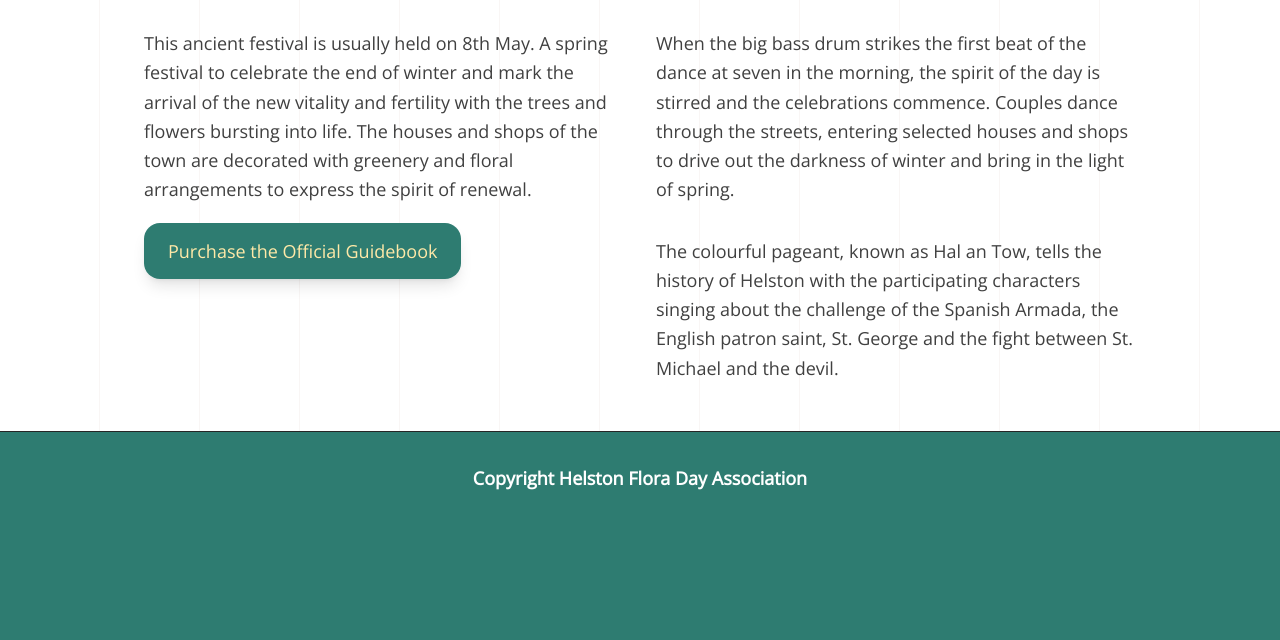
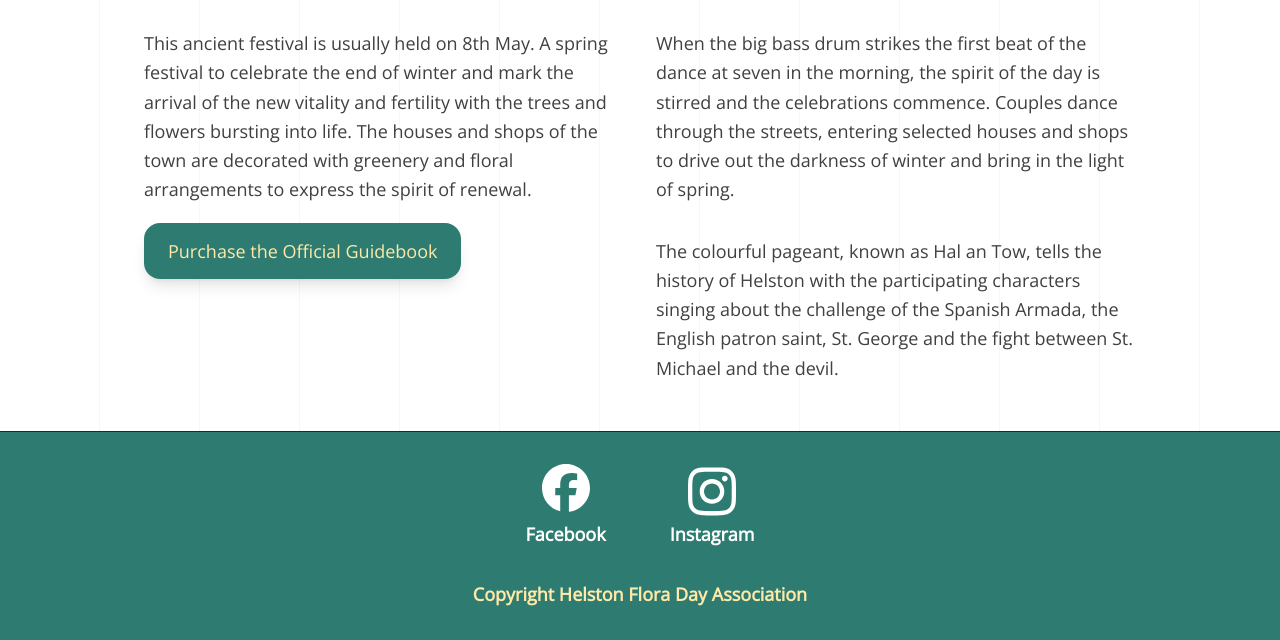
Before and after one commit to will-stone/helstonfloraday, an Astro site: page / in a window 1280 px wide. Shown: the part 937-1577 px from the top of the page. Before the commit the page ends 1461 px from the top, so only its background shows below. Built offline with nearby package versions, Linux system fonts and the light colour scheme; Astro itself is replaced by a stand-in of ours.

Commit message:
Add social links to footer

```diff
--- a/src/components/facebook-icon.astro
+++ b/src/components/facebook-icon.astro
@@ -1,6 +1,7 @@
 <svg xmlns="http://www.w3.org/2000/svg" viewBox="0 0 512 512"
   ><!--!Font Awesome Free 6.6.0 by @fontawesome - https://fontawesome.com License - https://fontawesome.com/license/free Copyright 2024 Fonticons, Inc.-->
   <path
+    fill="currentColor"
     d="M512 256C512 114.6 397.4 0 256 0S0 114.6 0 256C0 376 82.7 476.8 194.2 504.5V334.2H141.4V256h52.8V222.3c0-87.1 39.4-127.5 125-127.5c16.2 0 44.2 3.2 55.7 6.4V172c-6-.6-16.5-1-29.6-1c-42 0-58.2 15.9-58.2 57.2V256h83.6l-14.4 78.2H287V510.1C413.8 494.8 512 386.9 512 256h0z"
   ></path></svg
 >
--- /dev/null
+++ b/src/components/instagram-icon.astro
@@ -0,0 +1,7 @@
+<svg xmlns="http://www.w3.org/2000/svg" viewBox="0 0 448 512"
+  ><!--!Font Awesome Free 6.6.0 by @fontawesome - https://fontawesome.com License - https://fontawesome.com/license/free Copyright 2024 Fonticons, Inc.-->
+  <path
+    fill="currentColor"
+    d="M224.1 141c-63.6 0-114.9 51.3-114.9 114.9s51.3 114.9 114.9 114.9S339 319.5 339 255.9 287.7 141 224.1 141zm0 189.6c-41.1 0-74.7-33.5-74.7-74.7s33.5-74.7 74.7-74.7 74.7 33.5 74.7 74.7-33.6 74.7-74.7 74.7zm146.4-194.3c0 14.9-12 26.8-26.8 26.8-14.9 0-26.8-12-26.8-26.8s12-26.8 26.8-26.8 26.8 12 26.8 26.8zm76.1 27.2c-1.7-35.9-9.9-67.7-36.2-93.9-26.2-26.2-58-34.4-93.9-36.2-37-2.1-147.9-2.1-184.9 0-35.8 1.7-67.6 9.9-93.9 36.1s-34.4 58-36.2 93.9c-2.1 37-2.1 147.9 0 184.9 1.7 35.9 9.9 67.7 36.2 93.9s58 34.4 93.9 36.2c37 2.1 147.9 2.1 184.9 0 35.9-1.7 67.7-9.9 93.9-36.2 26.2-26.2 34.4-58 36.2-93.9 2.1-37 2.1-147.8 0-184.8zM398.8 388c-7.8 19.6-22.9 34.7-42.6 42.6-29.5 11.7-99.5 9-132.1 9s-102.7 2.6-132.1-9c-19.6-7.8-34.7-22.9-42.6-42.6-11.7-29.5-9-99.5-9-132.1s-2.6-102.7 9-132.1c7.8-19.6 22.9-34.7 42.6-42.6 29.5-11.7 99.5-9 132.1-9s102.7-2.6 132.1 9c19.6 7.8 34.7 22.9 42.6 42.6 11.7 29.5 9 99.5 9 132.1s2.7 102.7-9 132.1z"
+  ></path></svg
+>
--- a/src/components/layout.astro
+++ b/src/components/layout.astro
@@ -2,6 +2,8 @@
 import '@fontsource/oswald'
 import '@fontsource/open-sans'
 import Header from '../components/header.astro'
+import FacebookIcon from './facebook-icon.astro'
+import InstagramIcon from './instagram-icon.astro'
 
 const { title: pageTitle } = Astro.props
 
@@ -35,7 +37,27 @@
 
     <footer class="border-t border-neutral-800 bg-primary py-8">
       <div class="container text-center font-bold text-white">
-        Copyright Helston Flora Day Association
+        <div class="flex justify-center gap-16">
+          <a
+            class="flex flex-col items-center gap-2 hover:text-secondary"
+            target="_blank"
+            href="https://www.facebook.com/Helstonfloradayassociation/"
+          >
+            <span class="block size-12"><FacebookIcon /></span>
+            <span>Facebook</span>
+          </a>
+          <a
+            class="flex flex-col items-center gap-2 hover:text-secondary"
+            target="_blank"
+            href="https://www.facebook.com/Helstonfloradayassociation/"
+          >
+            <span class="block size-12"><InstagramIcon /></span>
+            <span>Instagram</span>
+          </a>
+        </div>
+        <div class="mt-8 text-secondary">
+          Copyright Helston Flora Day Association
+        </div>
       </div>
     </footer>
   </body>
```
